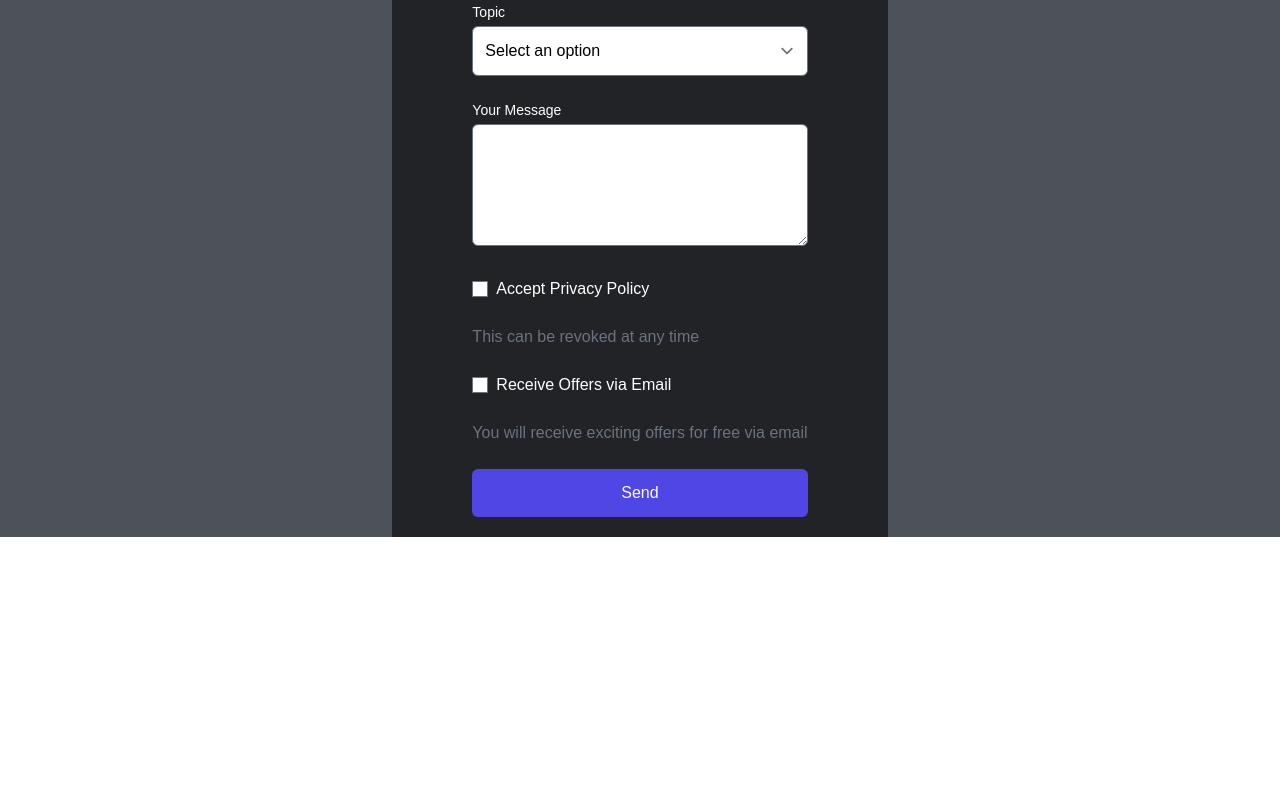
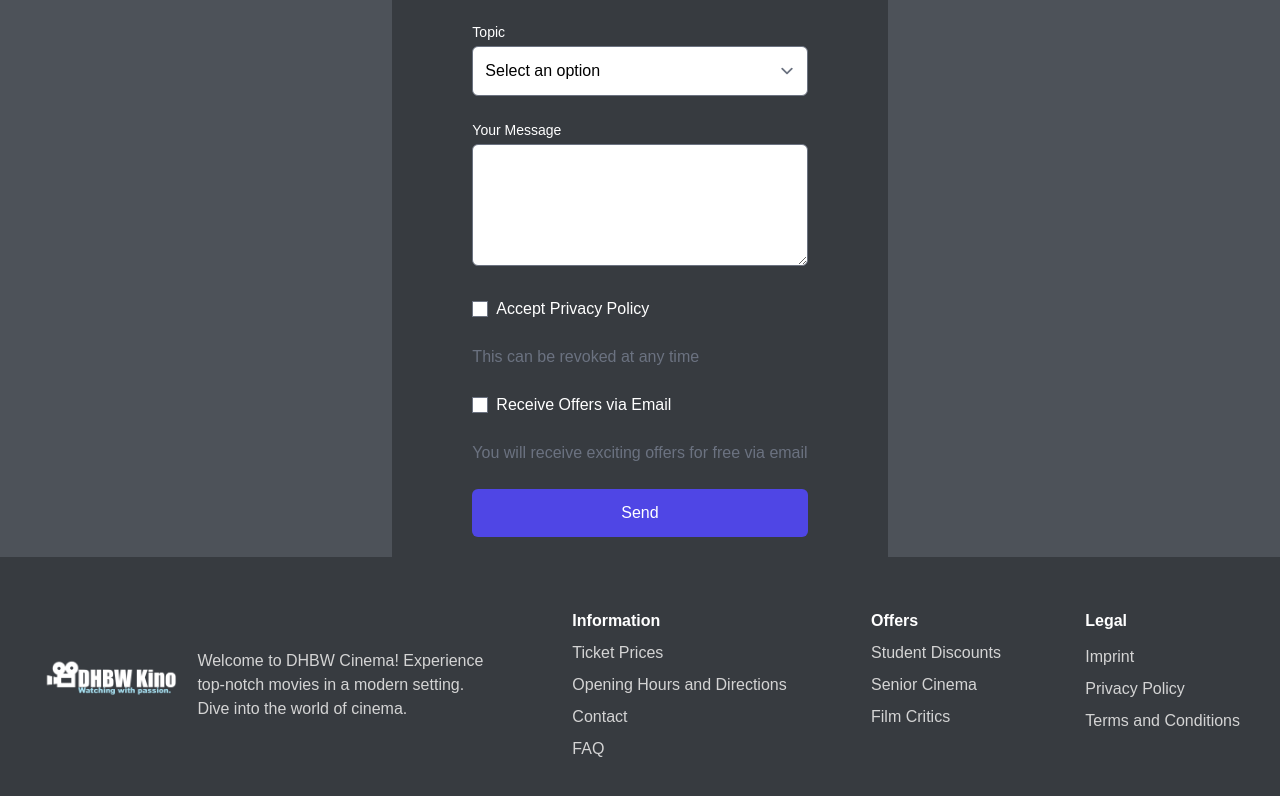
Before and after one commit to rickertmar/KinoticketFrontend, a Next.js app in the folder nextjs-blog/: page /contact in a window 1280 px wide. Shown: the part 512-1308 px from the top of the page. Before the commit the page ends 1049 px from the top, so only its background shows below. Built offline with nearby package versions, Linux system fonts and the light colour scheme.

Commit message:
Basic Structure for Sidebar and Footer

```diff
--- a/nextjs-blog/components/footer.js
+++ b/nextjs-blog/components/footer.js
@@ -1,10 +1,44 @@
-function Footer() {
-    return (
-      <footer>
-        <p></p>
-        {/* oder wozu brauchen wir eig Footer */}
-      </footer>
-    );
-  }
+import Link from "next/link";
 
-  export default Footer;
+export default function Footer() {
+  return (
+    <div className="dark:bg-primary-20 bg-primary-30">
+      <div className="mx-auto max-w-7xl pt-10 px-10 pb-10">
+        <div className="flex flex-row justify-between text-neutral-300">
+
+          <div className="max-w-md flex flex-row items-center">
+            <img className="h-16 w-auto" src="/DHBWKino.png" alt="DHBW Kino Icon"/>
+            <p className="pl-5 pt-3">Welcome to DHBW Cinema! Experience top-notch movies in a modern setting. Dive into the world of cinema.</p>
+          </div>
+          <div className="pt-3 ">
+            <p className="mb-2 text-md text-white font-semibold">Information</p>
+            <ul className="flex flex-col gap-2">
+              <Link href="#" className="hover:text-white ">Ticket Prices</Link>
+              <Link href="#" className="hover:text-white ">Opening Hours and Directions</Link>
+              <Link href="#" className="hover:text-white ">Contact</Link>
+              <Link href="#" className="hover:text-white ">FAQ</Link>
+            </ul>
+          </div>
+          <div className="pt-3 ">
+            <p className="mb-2 text-md text-white font-semibold">Offers</p>
+            <ul className="flex flex-col gap-2">
+              <Link href="#" className="hover:text-white ">Student Discounts</Link>
+              <Link href="#" className="hover:text-white ">Senior Cinema</Link>
+              <Link href="#" className="hover:text-white ">Film Critics</Link>
+            </ul>
+          </div>
+          <div className="pt-3 ">
+            <p className="mb-3 text-md text-white font-semibold">Legal</p>
+            <ul className="flex flex-col gap-2">
+              <Link href="#" className="hover:text-white ">Imprint</Link>
+              <Link href="#" className="hover:text-white ">Privacy Policy</Link>
+              <Link href="#" className="hover:text-white ">Terms and Conditions</Link>
+            </ul>
+          </div>
+
+
+        </div>
+      </div>
+    </div>
+  );
+}
--- a/nextjs-blog/components/layout.js
+++ b/nextjs-blog/components/layout.js
@@ -1,6 +1,9 @@
 import Navbar from '../components/navbar';
 import { useState, useEffect } from 'react';
 import Cookies from 'js-cookie';
+import Footer from './footer';
+import LeftSidebar from './leftSidebar';
+import RightSidebar from './rightSidebar';
 
 async function parseJwt(token) {
   if (!token) { return; }
@@ -27,7 +30,14 @@ export default function Layout({ children }) {
   return (
     <div className='font-nunito dark:bg-primary-10 bg-fixed bg-primary-40'>
       <Navbar isAuthenticated={isAuthenticated}/>
-      <main className="min-h-screen max-w-7xl  mx-auto px-5 ">{children}</main>
+      <div className='flex flex-row justify-center'>
+        <LeftSidebar className="hidden"></LeftSidebar>
+        <main className="min-h-screen max-w-7xl mx-5">{children}</main>
+        <RightSidebar></RightSidebar>
+      </div>
+
+      <Footer></Footer>
+
     </div>
   );
 }
--- /dev/null
+++ b/nextjs-blog/components/leftSidebar.js
@@ -0,0 +1,22 @@
+export default function LeftSidebar(){
+    return(
+        <div className="big:flex flex-col gap-10 mt-28 mr-10 hidden">
+            <div className="h-fit w-48">
+                <p className="text-white">test</p>
+                <img src="https://m.media-amazon.com/images/M/MV5BNGVjNWI4ZGUtNzE0MS00YTJmLWE0ZDctN2ZiYTk2YmI3NTYyXkEyXkFqcGdeQXVyMTkxNjUyNQ@@._V1_.jpg"></img>
+                <p className="text-white">Some text below</p>
+            </div>
+            <div className="h-fit w-48">
+                <p className="text-white">test</p>
+                <img src="https://m.media-amazon.com/images/M/MV5BNGVjNWI4ZGUtNzE0MS00YTJmLWE0ZDctN2ZiYTk2YmI3NTYyXkEyXkFqcGdeQXVyMTkxNjUyNQ@@._V1_.jpg"></img>
+                <p className="text-white">Some text below</p>
+            </div>
+            <div className="h-fit w-48">
+                <p className="text-white">test</p>
+                <img src="https://m.media-amazon.com/images/M/MV5BNGVjNWI4ZGUtNzE0MS00YTJmLWE0ZDctN2ZiYTk2YmI3NTYyXkEyXkFqcGdeQXVyMTkxNjUyNQ@@._V1_.jpg"></img>
+                <p className="text-white">Some text below</p>
+            </div>
+        </div>
+
+    )
+}
--- /dev/null
+++ b/nextjs-blog/components/rightSidebar.js
@@ -0,0 +1,17 @@
+export default function RightSidebar(){
+    return(
+        <div className="big:flex flex-col gap-10 mt-28 ml-10 hidden">
+            <div className="h-fit w-48">
+                <p className="text-white">test</p>
+                <img src="https://m.media-amazon.com/images/M/MV5BNGVjNWI4ZGUtNzE0MS00YTJmLWE0ZDctN2ZiYTk2YmI3NTYyXkEyXkFqcGdeQXVyMTkxNjUyNQ@@._V1_.jpg"></img>
+                <p className="text-white">Some text below</p>
+            </div>
+            <div className="h-fit w-48">
+                <p className="text-white">test</p>
+                <img src="https://m.media-amazon.com/images/M/MV5BNGVjNWI4ZGUtNzE0MS00YTJmLWE0ZDctN2ZiYTk2YmI3NTYyXkEyXkFqcGdeQXVyMTkxNjUyNQ@@._V1_.jpg"></img>
+                <p className="text-white">Some text below</p>
+            </div>
+        </div>
+
+    )
+}
--- a/nextjs-blog/pages/contact.js
+++ b/nextjs-blog/pages/contact.js
@@ -52,8 +52,8 @@ export default function Contact() {
 
   return (
 
-    <div className="mt-5 flex justify-center items-center">
-      <div className='bg-primary-20 px-20 py-5'>
+    <div className="flex justify-center items-center bg-primary-30">
+      <div className='mt-10 px-20 py-5'>
         <div className="mt-2 text-center text-2xl font-bold leading-9 tracking-tight text-white">
           <h2 className="text-3xl font-extrabold tracking-tight sm:text-4xl text-accent-50">Contact Us</h2>
           <p className="text-lg">Feel free to reach out to us!</p>
--- a/nextjs-blog/pages/information.js
+++ b/nextjs-blog/pages/information.js
@@ -32,12 +32,6 @@ export default function Infos() {
           <img src="/CinemaScreen.png" alt="Cinema Screen" className="rounded-lg bg-gray-100" />
         </div>
       </div>
-      <div className="mx-auto max-w-2xl text-center py-8">
-        <h3 className="text-xl font-medium" style={{ color: "#90DDF0" }}>Contact Us</h3>
-        <p style={{ color: "#ebebeb" }}>Our service team is happy to assist you:</p>
-        <p style={{ color: "#ebebeb" }}>By phone at 0621 / xx xx xx (14 ct/min, max. 42 ct/min), daily from 2:00 PM to 8:00 PM</p>
-        <p style={{ color: "#ebebeb" }}>Via email at service@dhbwkino.de</p>
-      </div>
     </div>
   );
 }
--- a/nextjs-blog/tailwind.config.js
+++ b/nextjs-blog/tailwind.config.js
@@ -9,6 +9,7 @@ module.exports = {
     fontFamily:{
       'nunito':['"nunito sans"', 'sans-serif'],
     },
+
     extend: {
       colors:{
         'primary':{
@@ -26,6 +27,9 @@ module.exports = {
           50 : '#90ddf0',
         },
       },
+      screens: {
+        'big': '1800px',
+      },
     },
   },
   plugins: [
```
